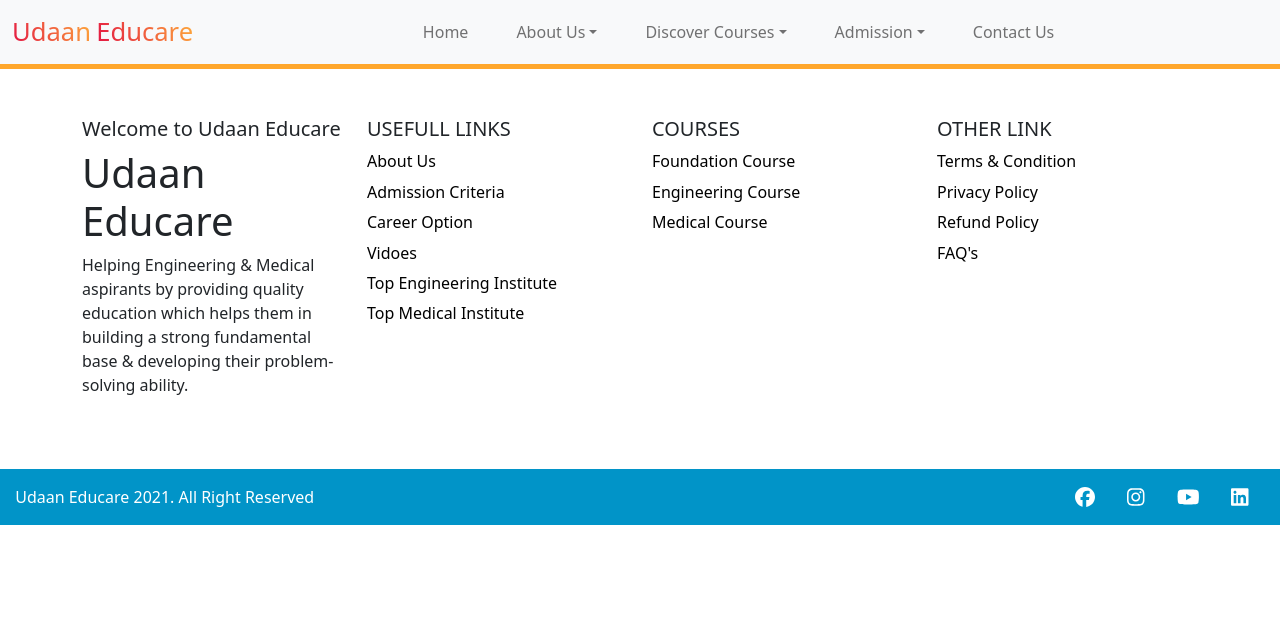
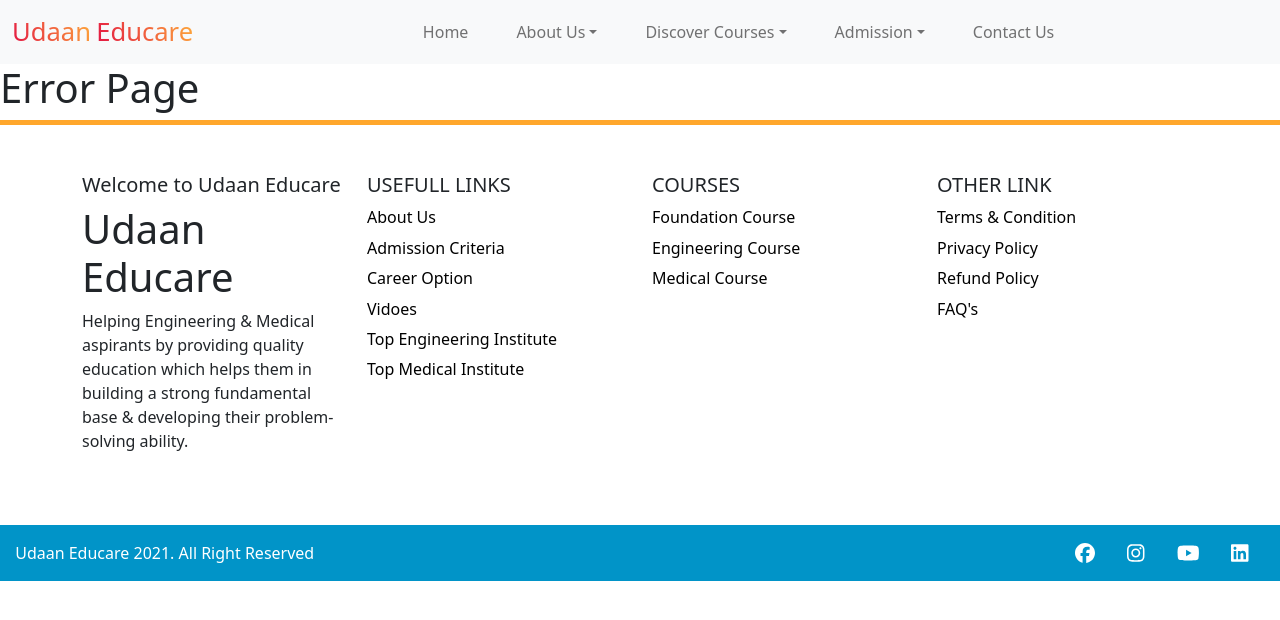
Before and after one commit to saurabh-gawade-29/udaan-educare, a React (Create React App) app: page /Errorpage in a window 1280 px wide. Shown: the top 620 px of the page. Built offline with nearby package versions, Linux system fonts and the light colour scheme; what google-maps-react would draw is missing.

Commit message:
ErrorPage Setup

```diff
--- a/src/App.js
+++ b/src/App.js
@@ -12,6 +12,7 @@ import Faq from "./components/Faq/Faq";
 import Privacy from "./components/Privacy/Privacy";
 import Refund from "./components/Refund/Refund";
 import Terms from "./components/Terms/Terms";
+import Errorpage from "./components/Errorpage/Errorpage";
 import { Routes, Route } from "react-router-dom";
 
 export class App extends Component {
@@ -31,6 +32,7 @@ export class App extends Component {
           <Route extact path="/Privacy" element={<Privacy />} />
           <Route extact path="/Refund" element={<Refund />} />
           <Route extact path="/Terms" element={<Terms />} />
+          <Route extact path="/Errorpage" element={<Errorpage />} />
         </Routes>
         <Footer />
       </div>
--- /dev/null
+++ b/src/components/Errorpage/Errorpage.js
@@ -0,0 +1,14 @@
+import React, { Component } from "react";
+import "./Errorpage.scss";
+
+export class Errorpage extends Component {
+  render() {
+    return (
+      <div>
+        <h1>Error Page</h1>
+      </div>
+    );
+  }
+}
+
+export default Errorpage;
```
Also changed, not shown: src/components/Errorpage/Errorpage.scss (added).
